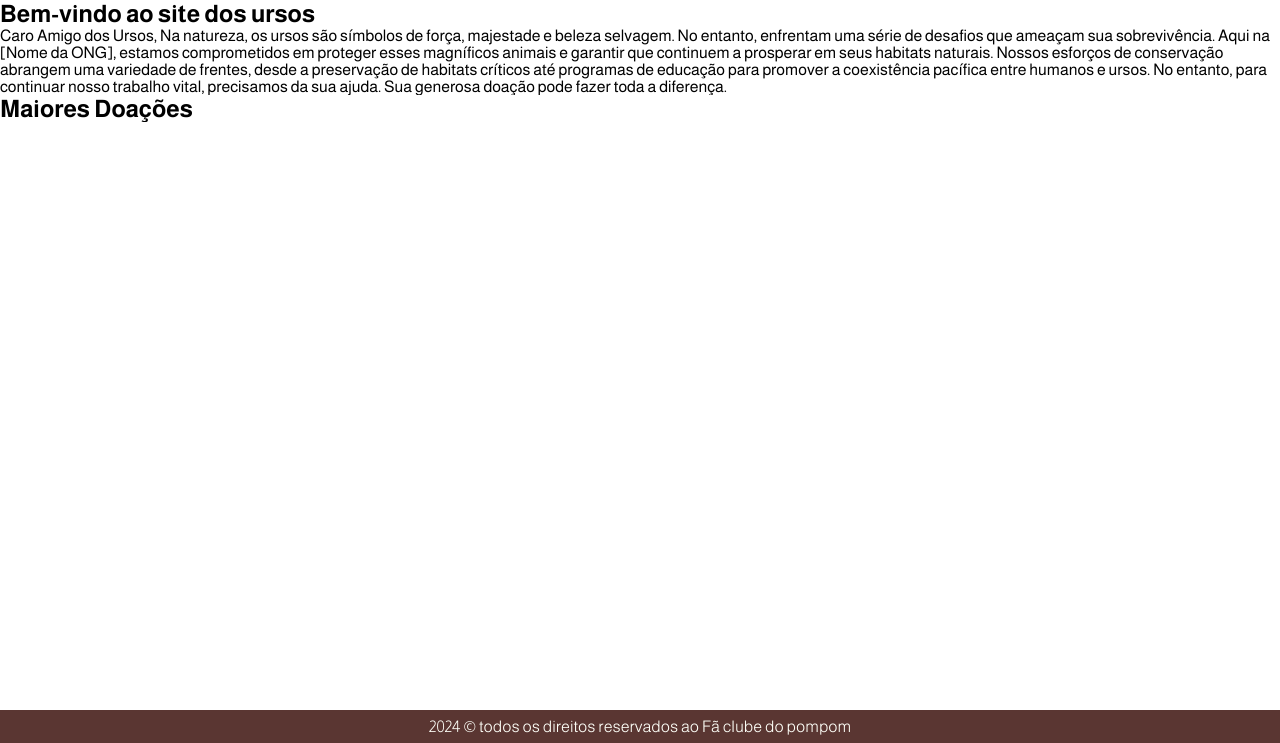
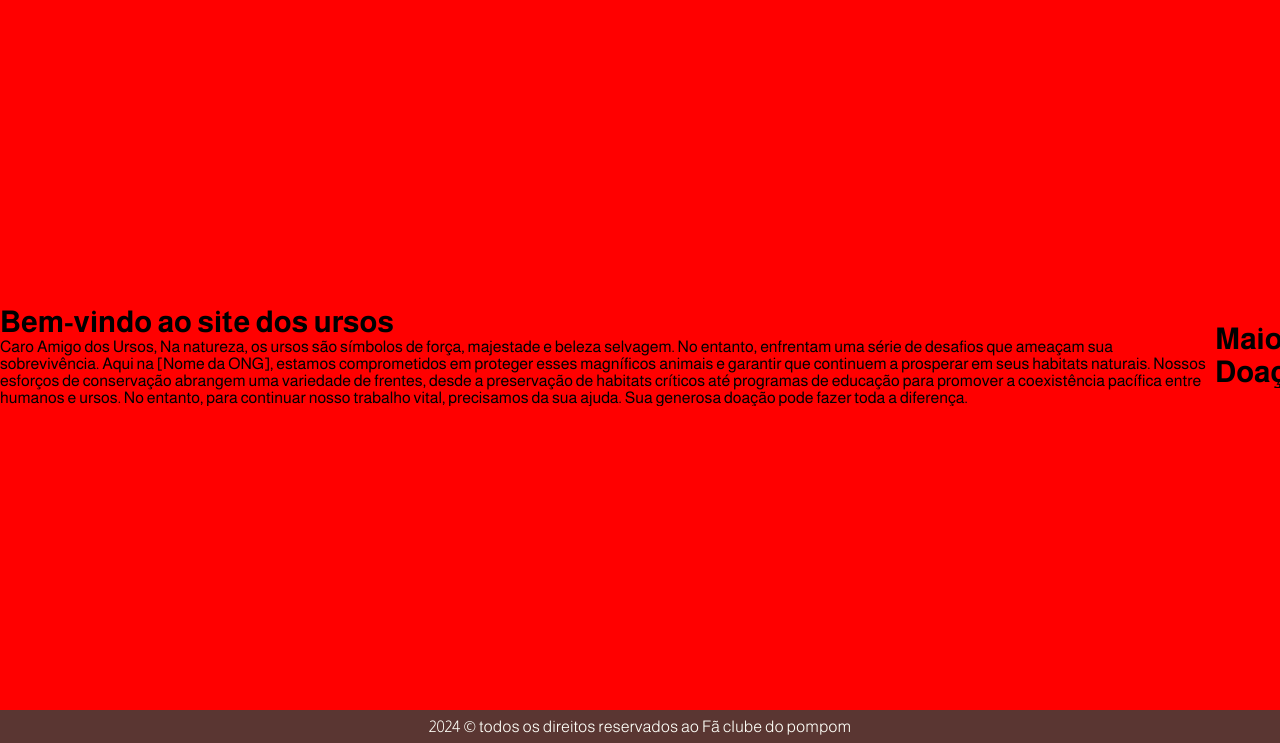
Before and after one commit to tgn76ok/webUsos, a Django app: page / in a window 1280 px wide. Shown: the part 57-800 px from the top of the page. Run offline with Django 4.2, Linux system fonts and the light colour scheme.

Commit message:
home-undone

```diff
--- a/siteurso/static/css/home-style.css
+++ b/siteurso/static/css/home-style.css
@@ -5,7 +5,6 @@
     --main-color: #5A3632;
     --font-color: #FEFFF8;
 }
-
 *{
     margin: 0;
     padding: 0;
@@ -15,3 +14,12 @@
 html, body{
     height: 100%;
 }
+main{
+    display: flex;
+    justify-content: center;
+    align-items: center;
+    background-color: red;
+}
+h1{
+    font-size: 30px;
+}
--- a/siteurso/templates/home.html
+++ b/siteurso/templates/home.html
@@ -1,9 +1,9 @@
 {% extends 'base.html' %}
 
+{% load static %}
+
 {% block content %}
-
-{% load static %}
-<link rel="stylesheet" href="{% static 'css/home-style.css' %}">
+<link rel="stylesheet" href="../static/css/home-style.css">
 <section class="home-primary">
     <h1>Bem-vindo ao site dos ursos</h1>
     <p>Caro Amigo dos Ursos, Na natureza, os ursos são símbolos de força, majestade e beleza selvagem. No entanto, enfrentam uma série de desafios que ameaçam sua sobrevivência. Aqui na [Nome da ONG], estamos comprometidos em proteger esses magníficos animais e garantir que continuem a prosperar em seus habitats naturais. Nossos esforços de conservação abrangem uma variedade de frentes, desde a preservação de habitats críticos até programas de educação para promover a coexistência pacífica entre humanos e ursos. No entanto, para continuar nosso trabalho vital, precisamos da sua ajuda. Sua generosa doação pode fazer toda a diferença.</p>
```
